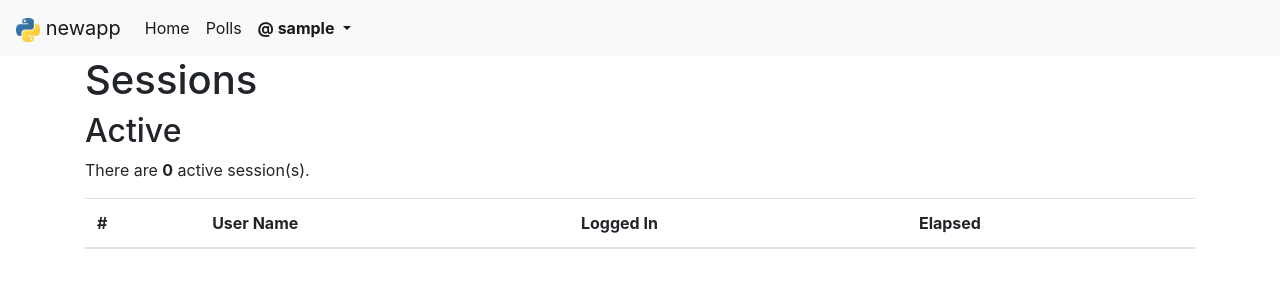
After one commit to jlandercy/newapp, a Django app: page /audit/sessions/ in a window 1280 px wide. The commit adds this page. Shown: the top 300 px of the page. Run offline with Django 3.2, Linux system fonts and the light colour scheme; the visitor is signed in with stand-in values (Sample User, id 1); lists and menus that the app fills with data are empty; some libraries are stand-ins or nearby versions.

Commit message:
First Audit views started

```diff
--- a/newapp/audit/models.py
+++ b/newapp/audit/models.py
@@ -1,10 +1,12 @@
 import datetime
 
 from django.db import models
+from django.utils import timezone
 from django.contrib.auth import user_logged_in, user_logged_out
 from django.contrib.sessions.models import Session
 from django.contrib.postgres.fields import JSONField
 from django.core.serializers.json import DjangoJSONEncoder
+from django.core.exceptions import ValidationError
 from django.core.validators import MinLengthValidator, MinValueValidator, MaxValueValidator
 
 from users.models import CustomUser
@@ -35,7 +37,7 @@ class UserSession(models.Model):
     def logout_user(sender, request, user, **kwargs):
         try:
             u = UserSession.objects.get(user=user, session_id=request.session.session_key)
-            u.loggedout = datetime.datetime.utcnow()
+            u.loggedout = timezone.now()
             u.save()
             # u.delete()
         except UserSession.DoesNotExist:
@@ -48,4 +50,4 @@ class UserSession(models.Model):
         if self.loggedout:
             return self.loggedout - self.loggedin
         else:
-            return datetime.datetime.utcnow() - self.loggedin
+            return timezone.now() - self.loggedin
--- /dev/null
+++ b/newapp/audit/templates/audit/sessions.html
@@ -0,0 +1,35 @@
+{% extends 'base.html' %}
+
+{% load crispy_forms_tags %}
+
+{% block title %}Audit Sessions | newapp{% endblock %}
+
+{% block content %}
+
+<h1>Sessions</h1>
+
+<h2>Active</h2>
+<p>There are  <strong>{{ actives|length }}</strong> active session(s).</p>
+
+<table class="table table-striped">
+  <thead>
+    <tr>
+        <th scope="col">#</th>
+        <th scope="col">User Name</th>
+        <th scope="col">Logged In</th>
+        <th scope="col">Elapsed</th>
+    </tr>
+  </thead>
+  <tbody>
+  {% for sess in actives %}
+    <tr>
+      <th scope="row">{{ sess.id }}</th>
+        <th scope="row">{{ sess.user.username }}</th>
+      <td>{{ sess.loggedin|date:'Y-m-d H:i:s' }}</td>
+      <td>{{ sess.elapsed }}</td>
+    </tr>
+  {% endfor %}
+  </tbody>
+</table>
+
+{% endblock %}
--- /dev/null
+++ b/newapp/audit/urls.py
@@ -0,0 +1,10 @@
+from django.urls import path
+
+from . import views
+
+app_name = 'audit'
+
+urlpatterns = [
+    path('', views.IndexView.as_view(), name='index'),
+    path('sessions/', views.SessionsView.as_view(), name='sessions'),
+]
--- a/newapp/audit/views.py
+++ b/newapp/audit/views.py
@@ -1,3 +1,31 @@
-from django.shortcuts import render
+from django.http import HttpResponse, Http404, HttpResponseRedirect
+from django.shortcuts import get_object_or_404, render
+from django.urls import reverse
+from django.db import models
+from django.views import generic
+from django.contrib.auth.mixins import LoginRequiredMixin
 
-# Create your views here.
+from .models import UserSession
+
+
+class IndexView(LoginRequiredMixin, generic.TemplateView):
+
+    template_name = 'audit/index.html'
+
+    def get_context_data(self, **kwargs):
+        context = super().get_context_data(**kwargs)
+        context['users'] = UserSession.objects.filter(loggedout=None)\
+            .values('user_id').annotate(count=models.Count('user_id'))\
+            .values('user_id__username', 'count')
+
+        return context
+
+class SessionsView(LoginRequiredMixin, generic.TemplateView):
+
+    template_name = 'audit/sessions.html'
+
+    def get_context_data(self, **kwargs):
+        context = super().get_context_data(**kwargs)
+        context['actives'] = UserSession.objects.filter(loggedout=None).order_by('-id')
+        print(context)
+        return context
--- a/newapp/newapp/urls.py
+++ b/newapp/newapp/urls.py
@@ -30,6 +30,7 @@ urlpatterns = [
     path('accounts/', include('django.contrib.auth.urls')),
     # -----
     path('polls/', include('polls.urls')),
+    path('audit/', include('audit.urls')),
 ]
 
 
--- a/newapp/templates/base.html
+++ b/newapp/templates/base.html
@@ -45,6 +45,7 @@
               {% if user.is_superuser %}
               <a class="dropdown-item" href="{% url 'admin:index' %}">&#9872; Admin</a>
               {% endif %}
+              <a class="dropdown-item" href="{% url 'audit:index' %}">&#9797; Audit</a>
               <div class="dropdown-divider"></div>
               <a class="dropdown-item" href="{% url 'logout' %}">&#10087; Logout</a>
           </div>
```
Also changed, not shown: newapp/audit/templates/audit/index.html (added, +26 -0 lines).
